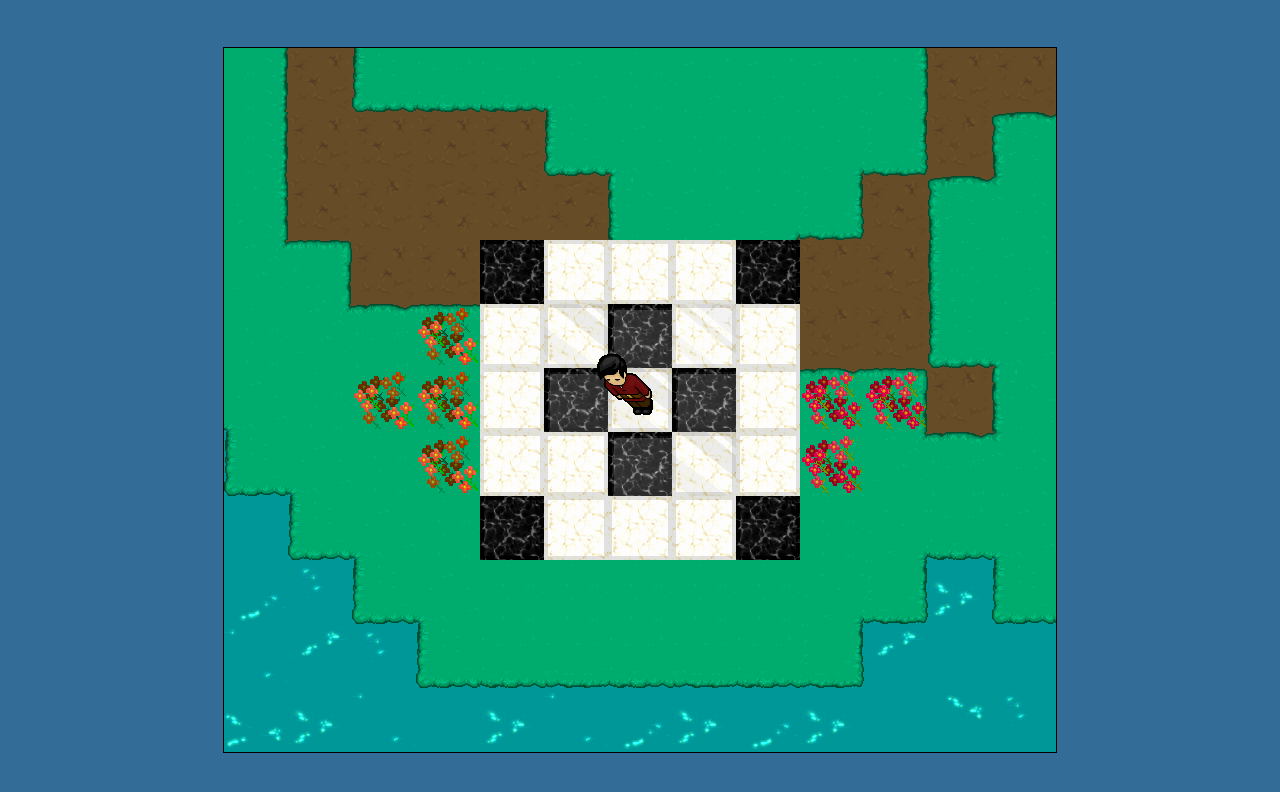
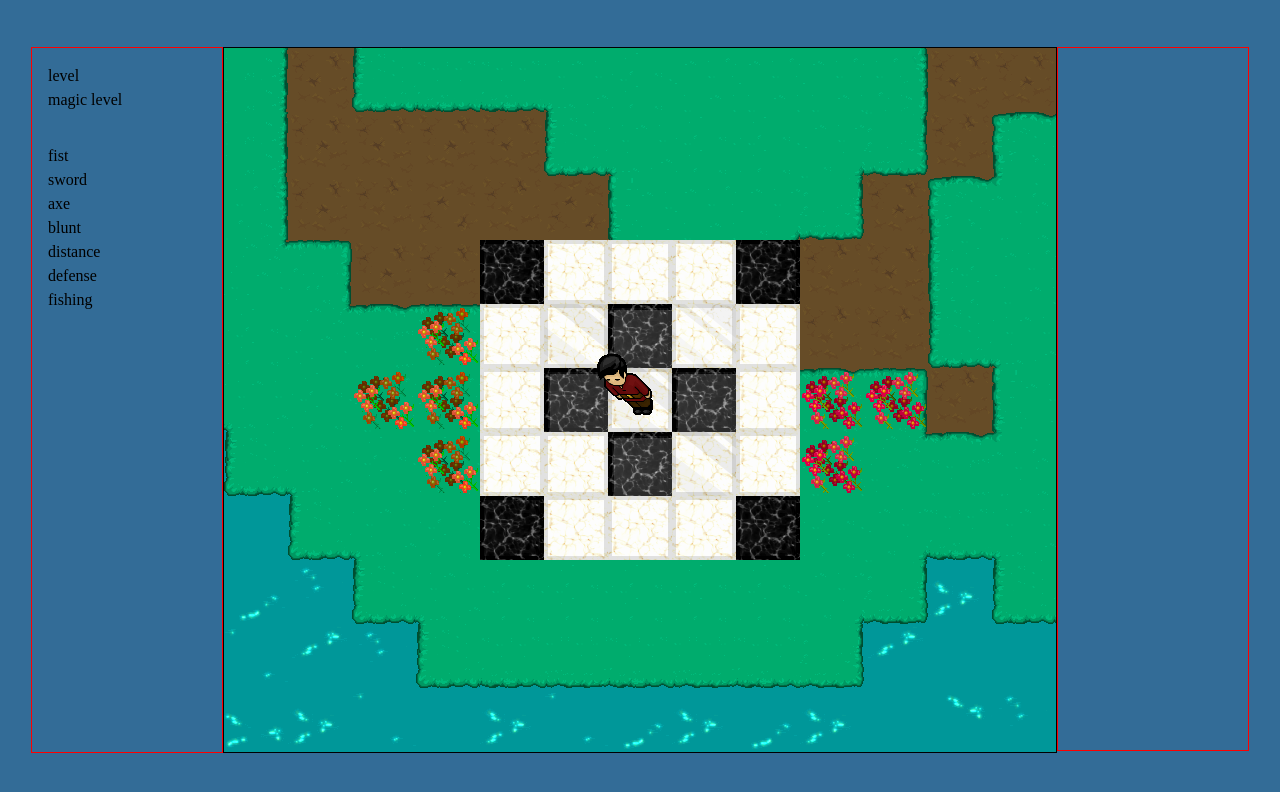
Before and after one commit to dev-montgomery/2d_rpg, a website with bundled scripts: page index.html in a window 1280 px wide. Both pictures are taken after typing "Sample" into the empty fields and a click on the button "submit". Built offline with nearby package versions, Linux system fonts and the light colour scheme.

Commit message:
fixed port path, started working on interface, need a break

```diff
--- a/backend/assets/player_data/player.json
+++ b/backend/assets/player_data/player.json
@@ -53,7 +53,21 @@
           "3": "empty",
           "4": "empty",
           "5": "empty",
-          "6": "empty"
+          "6": "empty",
+          "7": "empty",
+          "8": "empty",
+          "9": "empty",
+          "10": "empty",
+          "11": "empty",
+          "12": "empty",
+          "13": "empty",
+          "14": "empty",
+          "15": "empty",
+          "16": "empty",
+          "17": "empty",
+          "18": "empty",
+          "19": "empty",
+          "20": "empty"
         },
         "stance": {
           "aggressive": false,
@@ -113,7 +127,21 @@
       "3": "empty",
       "4": "empty",
       "5": "empty",
-      "6": "empty"
+      "6": "empty",
+      "7": "empty",
+      "8": "empty",
+      "9": "empty",
+      "10": "empty",
+      "11": "empty",
+      "12": "empty",
+      "13": "empty",
+      "14": "empty",
+      "15": "empty",
+      "16": "empty",
+      "17": "empty",
+      "18": "empty",
+      "19": "empty",
+      "20": "empty"
     },
     "stance": {
       "aggressive": false,
--- a/index.html
+++ b/index.html
@@ -13,6 +13,31 @@
       <input id="login-form-input" type="text" name="login-form-input" required>
       <button id="login-form-btn" type="submit">submit</button>
     </form>
+  </div>
+
+  <div class="game-container">
+    <div class="player-stats">
+      <section class="main-stats box">
+        <h2 id="player-name"></h2>
+        <p>level<span id="level"></span></p>
+        <p>magic level<span id="magic-level"></span></p>
+      </section>
+      <section class="stat-box box">
+        <p>fist<span id="skill-fist"></span></p>
+        <p>sword<span id="skill-sword"></span></p>
+        <p>axe<span id="skill-axe"></span></p>
+        <p>blunt<span id="skill-blunt"></span></p>
+        <p>distance<span id="skill-distance"></span></p>
+        <p>defense<span id="skill-defense"></span></p>
+        <p>fishing<span id="skill-fishing"></span></p>
+      </section>
+    </div>
+
+    <canvas></canvas>
+
+    <div class="interface-container">
+
+    </div>
   </div>
   <!-- <div class="player-info-container">
     <div class="player-slots">
@@ -40,9 +65,6 @@
 
     </div>
   </div> -->
-  <div class="canvas-container">
-    <canvas></canvas>
-  </div>
   <script type="module" src="./index.js"></script>
 </body>
 </html>
--- a/index.js
+++ b/index.js
@@ -18,17 +18,11 @@ window.addEventListener('load', (event) => {
   canvas.style.backgroundRepeat = 'no-repeat';
   canvas.style.backgroundSize = 'cover';
   document.body.style.backgroundColor = '#336c97';
-  const changeBorder = (element) => {
-    element.style.border = '1px solid black';
-  };
 
   // ------ eventually implement chatbox to interact with npcs
   const chatbox = false;
 
-  // Handle form to create and/or "login" as existing player
-  const form = document.querySelector('.form-container');
-  form.closed = false;
-
+  // Init a player sprite
   const player = new Sprite({
     source: {
       downward: { sx: 0, sy: 0 },
@@ -42,7 +36,11 @@ window.addEventListener('load', (event) => {
     }
   });
 
-  const initPlayerData = e => {
+  // Checks if player exists/Creates player | Close form
+  const form = document.querySelector('.form-container');
+  form.closed = false;
+
+  const initPlayerData = (e) => {
     e.preventDefault();
     const playerName = document.getElementById('login-form-input').value;
 
@@ -52,22 +50,30 @@ window.addEventListener('load', (event) => {
     form.style.display = 'none';
     form.closed = true;
 
-    // Render map and player after form is submitted
+    // Render interface, map, and player after form is submitted
     setTimeout(() => {
-      changeBorder(canvas);
+      document.querySelector('.player-stats').style.display = 'flex';
+      document.querySelector('.interface-container').style.display = 'flex';
+      canvas.style.border = '1px solid black';
       genus.loaded && drawGenus({ player });
       player.draw(ctx);
+      console.log(player)
     }, 500);
   };
 
   document.getElementById('login-form').addEventListener('submit', initPlayerData);
 
+  // Append Player Stats to Screen
+  // const
+
   // POST player data to backend json file
   const updatePlayerData = async () => {
+    const playerToUpdate = resources.playerData.playerlist.findIndex(user => user.id === player.data.id);
+    if (playerToUpdate !== -1) resources.playerData.playerlist[playerToUpdate] = player.data;
     const playerdata = resources.playerData;
 
     try {
-      const response = await fetch('http://localhost:4000/playerdata', {
+      const response = await fetch('http://localhost:3000/playerdata', {
         method: 'POST',
         headers: {
           'Content-Type': 'application/json',
@@ -100,19 +106,22 @@ window.addEventListener('load', (event) => {
   };
 
   // Bucket of Boundaries
-  let boundaries = [];
+  const upperTiles = [ 576, 577, 578, 579, 601, 602, 603, 604 ];
+  const waterTiles = [ 1, 2, 3, 4, 5, 6, 7, 8 ];
+  let boundaries = [], wateries = [];
 
   // Draw map, takes in player coordinates and JSON data
   const drawGenus = ({ player }, currentMap = resources.mapData.isLoaded && resources.mapData.genus01.layers) => {
     boundaries = [];
+    wateries = [];
     // Use location of player to identify upper left corner to begin drawing. 13 x 11 tiles.
     const startingTile = {
       x: player.mapLocation.mx - Math.floor(canvas.frames.col/2), // 6.5 left
       y: player.mapLocation.my - Math.floor(canvas.frames.row/2) // 5.5 up
     };
 
-    // Create minimap of player location
-    const minimap = [], uppermost = [];
+    // Create visibleMapSection of player location
+    const visibleMapSection = [], uppermost = [];
     currentMap.forEach(layer => {
       startingTile.num = genus.mapSize.col * (startingTile.y - 1) + startingTile.x;
       let tiles = [];
@@ -120,11 +129,11 @@ window.addEventListener('load', (event) => {
         tiles.push(...layer.data.slice(startingTile.num, startingTile.num + canvas.frames.col));
         startingTile.num += genus.mapSize.col;
       };
-      minimap.push(tiles);
+      visibleMapSection.push(tiles);
     });
 
-    // Iterate through minimap to draw tiles
-    minimap.forEach(layer => {
+    // Iterate through visibleMapSection to draw tiles
+    visibleMapSection.forEach(layer => {
       layer.forEach((tileID, i) => {
         if (tileID > 0) {
           const sx = (tileID - 1) % genus.spritesheetWidth * genus.pixelSize; // finds x-axis px on spritesheet
@@ -133,7 +142,6 @@ window.addEventListener('load', (event) => {
           const dy = Math.floor(i / canvas.frames.col) * genus.pixelSize;
 
           // Bucket of uppermost tiles
-          const upperTiles = [ 576, 577, 578, 579, 601, 602, 603, 604 ];
           if (upperTiles.includes(tileID)) {
             const upper = new Tile({
               source: {
@@ -158,6 +166,18 @@ window.addEventListener('load', (event) => {
               }
             });
             boundaries.push(boundary);
+          // } else if (waterTiles.includes(tileID)) {
+          //   const water = new Tile({
+          //     source: {
+          //       wsx: sx,
+          //       wsy: sy
+          //     },
+          //     destination: {
+          //       wdx: dx,
+          //       wdy: dy
+          //     }
+          //   });
+          //   wateries.push(water);
           } else {
             ctx.drawImage(
               genus,
@@ -176,6 +196,7 @@ window.addEventListener('load', (event) => {
     });
     // Draw player after drawing minimap
     player.draw(ctx);
+
     // Draw uppermost layer
     uppermost.forEach(tile => {
       ctx.drawImage(
@@ -192,10 +213,32 @@ window.addEventListener('load', (event) => {
     });
   };
 
+  // Handle Water Animation
+  // const drawOcean = ({ player }) => {
+  //   const rando = Math.floor(Math.random() * 8);
+  //   for (let i = 0 ; i < wateries.length ; i++) {
+  //     const waterTile = wateries[i];
+
+  //     ctx.drawImage(
+  //       genus,
+  //       rando * waterTile.pixelSize,
+  //       waterTile.source.wsy,
+  //       waterTile.pixelSize,
+  //       waterTile.pixelSize,
+  //       waterTile.destination.wdx,
+  //       waterTile.destination.wdy,
+  //       waterTile.pixelSize,
+  //       waterTile.pixelSize
+  //     );
+  //   };
+  //   player.draw(ctx);
+  // };
+
   // Collision Detection
   const collisionDetect = (newX, newY) => {
     for (let i = 0 ; i < boundaries.length ; i++) {
       const boundary = boundaries[i];
+
       if (
         newX < boundary.destination.bdx + boundary.pixelSize &&
         newX + player.pixelSize > boundary.destination.bdx &&
@@ -209,6 +252,7 @@ window.addEventListener('load', (event) => {
 
   // Implement Player Movement | event listeners for player movement and collision
   addEventListener('keydown', (e) => {
+    // need to add player's last location
     let newX = player.destination.dx + player.offset;
     let newY = player.destination.dy + player.offset;
     let valX = 0;
@@ -258,10 +302,17 @@ window.addEventListener('load', (event) => {
     form.closed && drawGenus({ player });
   });
 
+  // const handleCanvasUpdates = () => {
+
+  // }
+
+  // setInterval(() => {
+  //   drawOcean({ player });
+  // }, 1000);
+
   // Game Loop Function
   // function animate () {
   //   requestAnimationFrame(animate);
-  //   ctx.clearRect(0, 0, canvas.width, canvas.height);
   // };
 
   // animate();
--- a/src/resources.js
+++ b/src/resources.js
@@ -1,6 +1,7 @@
 export class Resources {
   constructor() {
     this.mapJsonToLoad = {
+      // starting area:
       genus01: './backend/assets/map_data/genus/genus_01.json',
       // genus02: './assets/map_data/genus/genus_02.json',
     };
@@ -65,7 +66,7 @@ export class Resources {
 
     this.playerData.playerlist.push(newPlayer);
     console.log(`${playername} created.`)
-    console.log(`Logged in as ${playername}.`);
+    // console.log(`Logged in as ${playername}.`);
     return newPlayer;
   };
 };
--- a/styles/styles.css
+++ b/styles/styles.css
@@ -44,10 +44,8 @@ p, h1, h2, h3, h4, h5, h6 {
   isolation: isolate;
 }
 
-/* CSS Styles */
-canvas {
-  /* border: 1px solid black; */
-}
+/* CSS STYLES */
+/* form */
 .form-container {
   position: absolute;
   top: 50%;
@@ -88,6 +86,29 @@ canvas {
   cursor: pointer;
 }
 
+/* game container */
+.game-container {
+  display: flex;
+  flex-direction: row;
+}
+/* player stats */
+.box {
+  padding: 1rem;
+}
+.player-stats {
+  display: none;
+  flex-direction: column;
+  width: 192px;
+  border: 1px solid red;
+}
+
+.interface-container {
+  display: none;
+  width: 192px;
+  height: 704px;
+  border: 1px solid red;
+}
+
 /* .player-info-container {
   position: absolute;
   top: 2rem;
```
